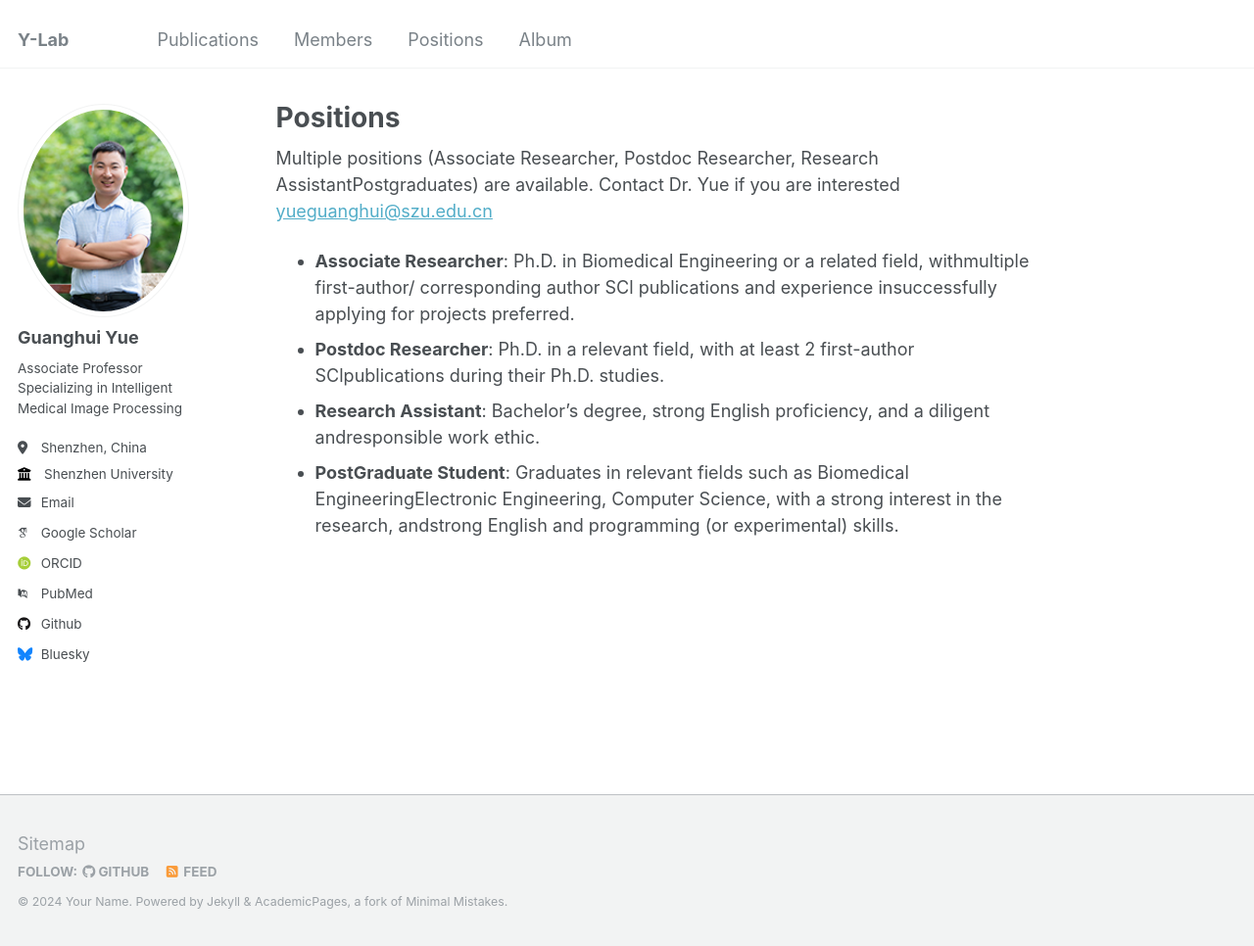
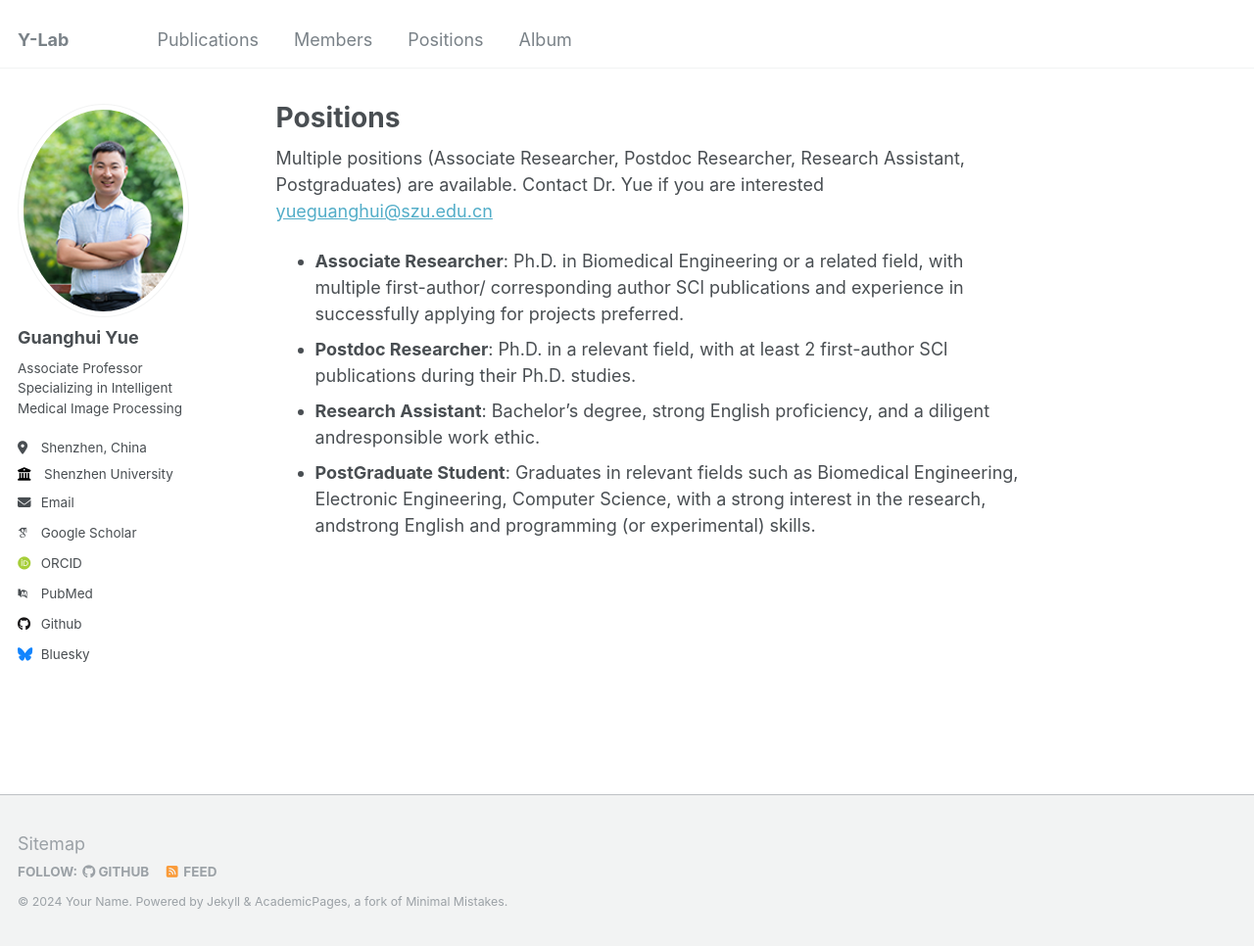
Before and after one commit to Guanghui-Yue/Guanghui-Yue.github.io, a Jekyll site: the page built from _pages/position.md, in a window 1280 px wide and 966 px high. Shown: the whole window at 98% size. Built offline with Jekyll 4.4.1, drawn with Linux system fonts in a browser that asks for light colours; some web fonts are replaced.

Commit message:
Update position.md

```diff
--- a/_pages/position.md
+++ b/_pages/position.md
@@ -4,8 +4,8 @@ title: "Positions"
 author_profile: true
 redirect_from:
 ---
-Multiple positions (Associate Researcher, Postdoc Researcher, Research AssistantPostgraduates) are available. Contact Dr. Yue if you are interested [yueguanghui@szu.edu.cn](yueguanghui@szu.edu.cn)
-- **Associate Researcher**: Ph.D. in Biomedical Engineering or a related field, withmultiple first-author/ corresponding author SCl publications and experience insuccessfully applying for projects preferred.
-- **Postdoc Researcher**: Ph.D. in a relevant field, with at least 2 first-author SClpublications during their Ph.D. studies.
+Multiple positions (Associate Researcher, Postdoc Researcher, Research Assistant, Postgraduates) are available. Contact Dr. Yue if you are interested [yueguanghui@szu.edu.cn](yueguanghui@szu.edu.cn)
+- **Associate Researcher**: Ph.D. in Biomedical Engineering or a related field, with multiple first-author/ corresponding author SCl publications and experience in successfully applying for projects preferred.
+- **Postdoc Researcher**: Ph.D. in a relevant field, with at least 2 first-author SCl publications during their Ph.D. studies.
 - **Research Assistant**: Bachelor's degree, strong English proficiency, and a diligent andresponsible work ethic.
-- **PostGraduate Student**: Graduates in relevant fields such as Biomedical EngineeringElectronic Engineering, Computer Science, with a strong interest in the research, andstrong English and programming (or experimental) skills.
+- **PostGraduate Student**: Graduates in relevant fields such as Biomedical Engineering, Electronic Engineering, Computer Science, with a strong interest in the research, andstrong English and programming (or experimental) skills.
```
